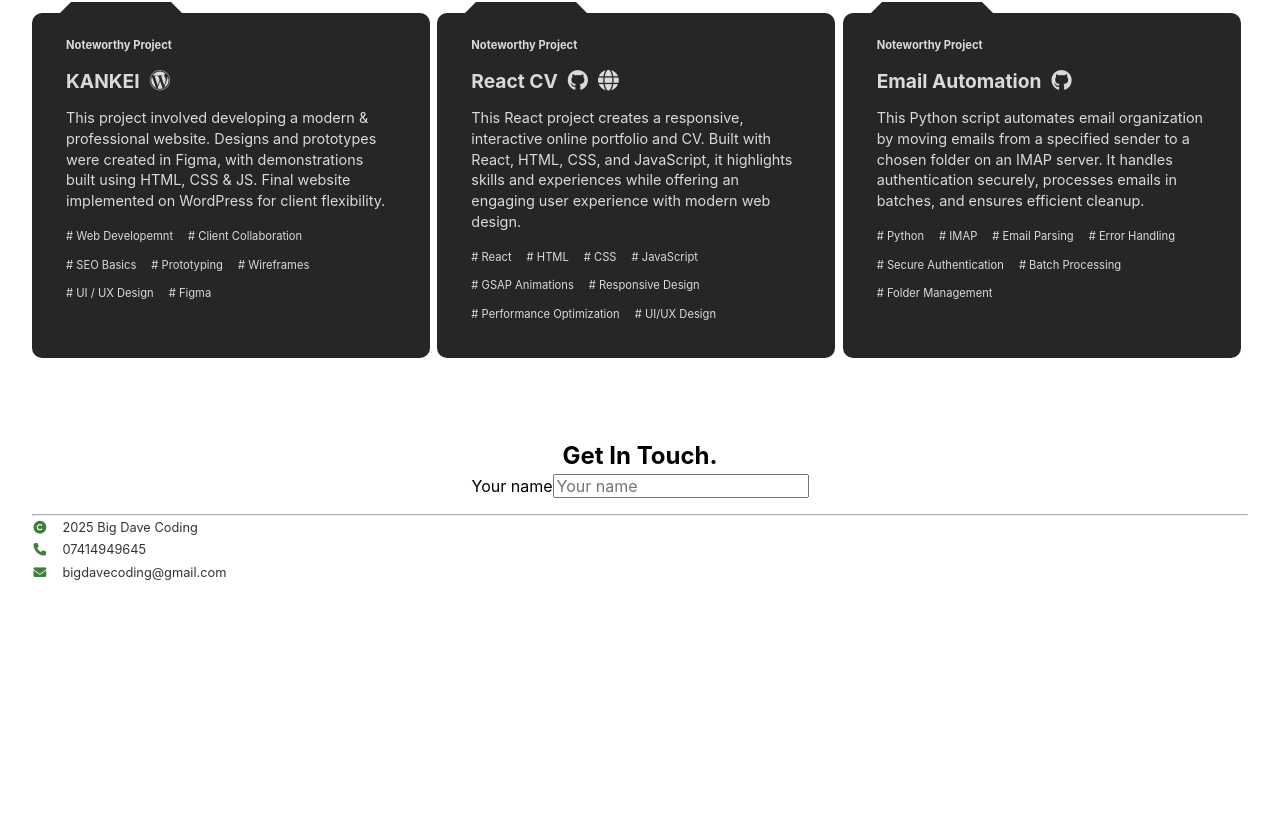
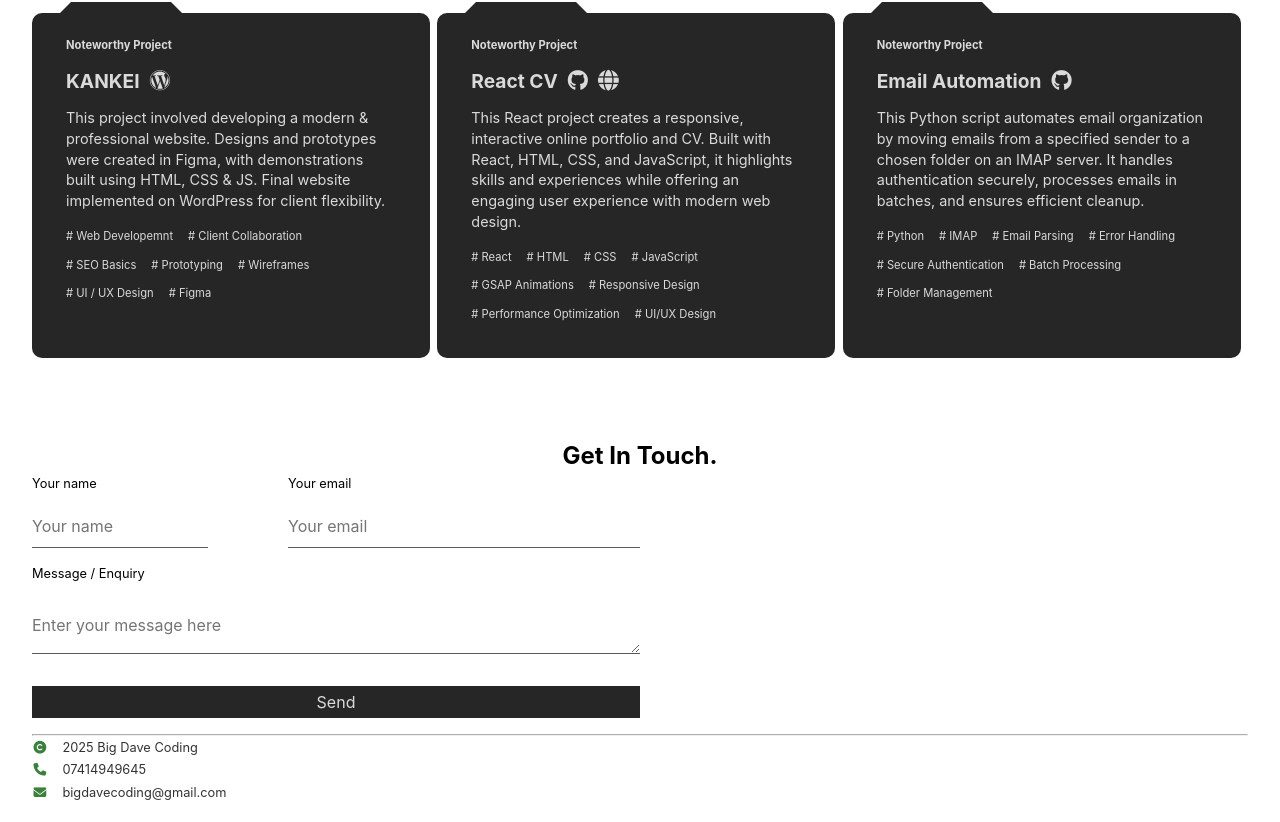
Before and after one commit to BigDaveCoding/react-practice, a React (Vite) app in the folder my-first-react-project/: page / in a window 1280 px wide. Shown: the part 2328-3150 px from the top of the page. Before the commit the page ends 2930 px from the top, so only its background shows below. Built offline with nearby package versions, Linux system fonts and the light colour scheme.

Commit message:
created and styled contact form in contact section

```diff
--- a/my-first-react-project/src/contact.jsx
+++ b/my-first-react-project/src/contact.jsx
@@ -12,11 +12,24 @@ function Contact() {
                     <div className="contact_grid">
                         <div className = "contact_form_grid">
 
-                            <label htmlFor="name">Your name</label>
-                            <input type="text" id="name" name="value" placeholder="Your name" />
+                            <div className="contact_form_item">
+                                <label htmlFor="name">Your name</label>
+                                <input type="text" id="name" name="value" placeholder="Your name" />
+                            </div>
+
+                            <div className="contact_form_item">
+                                <label htmlFor="email">Your email</label>
+                                <input className="contact_form_email_input" type="email" id="email" name="value" placeholder="Your email" />
+                            </div>
+
+                            <label htmlFor="message">Message / Enquiry</label>
+                            <textarea className="contact_form_message" name="message" id="message" placeholder="Enter your message here"></textarea>
+
+                            <input className="contact_form_submit" type="submit" value="Send" />
 
                         </div>
                         <div className = "contact_info_socials">
+
 
                         </div>
                     </div>
--- a/my-first-react-project/src/index.css
+++ b/my-first-react-project/src/index.css
@@ -19,6 +19,7 @@
   --background-color: white;
 
   --project-background-color: rgb(38, 38, 38);
+  --project-font-color: #dadada;
   --project-icon-hover-color: #0f9611;
 }
 
@@ -293,7 +294,7 @@ footer i {
 
 .project {
   background-color: var(--project-background-color);
-  color: #dadada;
+  color: var(--project-font-color);
   width: 100%;
   max-width: 350px;
   min-height: 250px;
@@ -361,3 +362,51 @@ footer i {
   margin: 0 15px 0 0;
   font-size: 0.7rem;
 }
+
+
+.contact_grid {
+  display: grid;
+  grid-template-columns: 1fr 1fr;
+}
+
+.contact_form_grid {
+  display: grid;
+  grid-template-columns: 1fr 2fr;
+  gap: 1rem 5rem;
+}
+
+.contact_form_grid label {
+  text-align: left;
+  padding:0 0 0.75rem 0;
+  font-size: 0.8rem;
+}
+
+.contact_form_email_input, .contact_form_item input, .contact_form_message {
+  width: 100%;
+  border: 0;
+  border-bottom: 1px solid rgba(0, 0, 0, 0.648);
+  padding: 5px 0;
+  height: 2rem;
+  /* margin: 0 10px; */
+}
+
+.contact_form_message {
+  text-align: left;
+  grid-column: span 2;
+}
+
+.contact_form_item {
+  display: flex;
+  flex-direction: column;
+  align-items: flex-start;
+  width: 100%;
+}
+
+.contact_form_submit {
+  grid-column: span 2;
+  margin-top: 1rem;
+  border: 0;
+  height: 2rem;
+  background-color: var(--project-background-color);
+  color: var(--project-font-color);
+}
```
